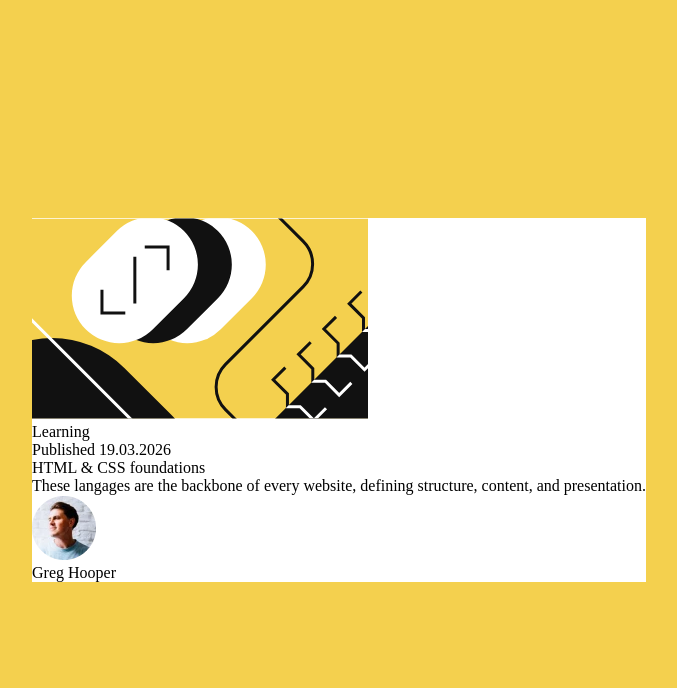
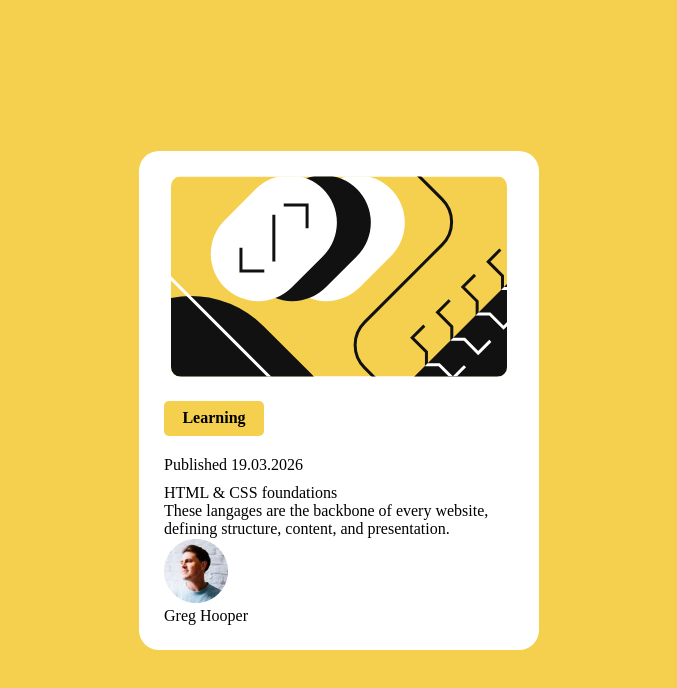
Before and after one commit to ltaverni/frontend-mentor_blog-preview, a React (Vite) app: page / in a window 1280 px wide. Shown: the top 688 px of the page, without its empty margins (301-978 px from the left). Built offline with nearby package versions, Linux system fonts and the light colour scheme.

Commit message:
add style to category

```diff
--- a/src/App.css
+++ b/src/App.css
@@ -22,5 +22,33 @@ html,
     display: flex;
     flex-direction: column;
     justify-content: space-around;
+    align-items: flex-start;
     background-color: hsl(0, 0%, 100%);
+    width: 350px;
+    padding: 25px;
+    border-radius: 20px;
 }
+
+.image {
+    align-self: center;
+}
+
+.image img {
+    border-radius: 10px;
+}
+
+.category {
+    width: 100px;
+    height: 35px;
+    margin: 20px 0px 10px 0px;
+    border-radius: 5px;
+    background-color: hsl(47, 88%, 63%);
+    display: flex;
+    justify-content: center;
+    align-items: center;
+    font-weight: 800;
+}
+
+.date {
+    margin: 10px 0px 10px 0px;
+}
```
